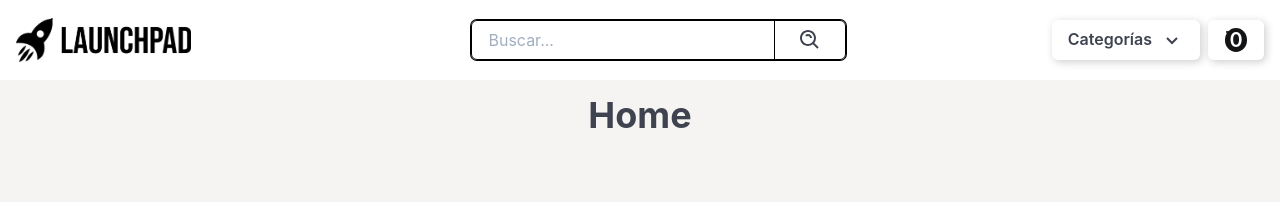
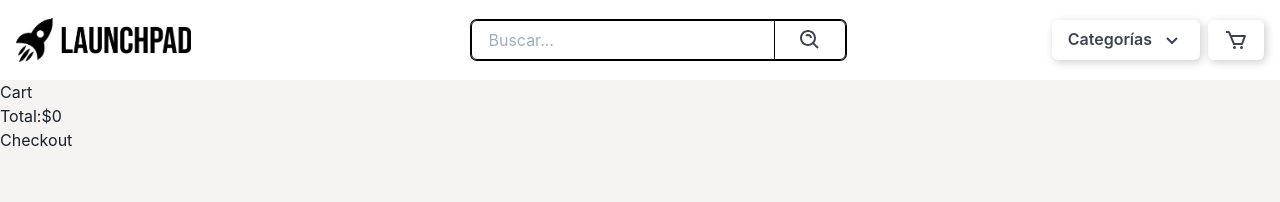
Before and after one commit to gleguizamon/launchpad, a React (Create React App) app: page /cart in a window 1280 px wide. Before the commit this address led to /. Shown: the top 202 px of the page. Built offline with nearby package versions, Linux system fonts and the light colour scheme.

Commit message:
feat: add cart context

```diff
--- a/src/App.jsx
+++ b/src/App.jsx
@@ -1,25 +1,26 @@
-/* eslint-disable react-hooks/exhaustive-deps */
 import React from 'react';
 import { BrowserRouter, Route, Routes, Navigate } from 'react-router-dom';
 import Navbar from './components/Navbar';
 import ItemListContainer from './containers/ItemListContainer';
 import ItemDetailContainer from './containers/ItemDetailContainer';
 import ScrollTop from './components/ScrollTop';
-import { CartProvider } from './context/CartContext';
+import Cart from './components/Cart';
+import CartContext from './context/CartContext';
 
 const App = () => (
-  <CartProvider>
+  <CartContext>
     <BrowserRouter>
       <Navbar />
       <Routes>
         <Route path="/" element={<ItemListContainer greeting="Home" />} />
         <Route path="/category/:categoryId" element={<ItemListContainer greeting="Filtrado" />} />
         <Route path="/product/:itemId" element={<ItemDetailContainer />} />
+        <Route path="/cart" element={<Cart />} />
         <Route path="*" element={<Navigate to="/" />} />
       </Routes>
       <ScrollTop />
     </BrowserRouter>
-  </CartProvider>
+  </CartContext>
 );
 
 export default App;
--- /dev/null
+++ b/src/components/Cart/index.jsx
@@ -0,0 +1,93 @@
+import React from 'react';
+import { useCartContext } from '../../context/CartContext';
+import { Link } from 'react-router-dom';
+
+const Cart = () => {
+  const { cart, removeFromCart } = useCartContext();
+  const total = cart.reduce((acc, item) => acc + item.price, 0);
+
+  return (
+    <div className="cart">
+      <h2>Cart</h2>
+      <div className="cart-items">
+        {cart.map(item => (
+          <div className="cart-item" key={item.id}>
+            <img src={item.image} alt={item.name} />
+            <div className="cart-item-details">
+              <h3>{item.name}</h3>
+              <p>
+                {item.price}
+                <span>x</span>
+                {item.quantity}
+              </p>
+            </div>
+            <button className="remove-button" onClick={() => removeFromCart(item)}>
+              &times;
+            </button>
+          </div>
+        ))}
+      </div>
+      <div className="cart-total">
+        <p>
+          Total:
+          <span>${total}</span>
+        </p>
+        <Link to="/checkout">
+          <button className="checkout-button">Checkout</button>
+        </Link>
+      </div>
+    </div>
+  );
+};
+
+//   return (
+//     <>
+//       {cart.length === 0 ? (
+//         <>
+//           <div>
+//             <h3>No hay ningún item en el carrito actualmente</h3>
+//             <br />
+//             <Link to="/">Volver a la tienda</Link>
+//           </div>
+//         </>
+//       ) : (
+//         <>
+//           <div>
+//             <h3>Carrito</h3>
+//             <br />
+//             <table className="table">
+//               <thead>
+//                 <tr>
+//                   <th>Producto</th>
+//                   <th>Precio</th>
+//                   <th>Cantidad</th>
+//                   <th>Total</th>
+//                   <th>Eliminar</th>
+//                 </tr>
+//               </thead>
+//               <tbody>
+//                 {cart.map(item => (
+//                   <tr key={item.id}>
+//                     <td>{item.title}</td>
+//                     <td>{item.price}</td>
+//                     <td>{item.quantity}</td>
+//                     <td>{item.quantity * item.price}</td>
+//                     <td>
+//                       <button className="btn btn-danger" onClick={() => removeItem(item)}>
+//                         Eliminar
+//                       </button>
+//                     </td>
+//                   </tr>
+//                 ))}
+//               </tbody>
+//             </table>
+//             <h3>Total: {cartTotal}</h3>
+//             <Link to="/">Volver a la tienda</Link>
+//           </div>
+//         </>
+//       )}
+//     </>
+//   );
+// };
+
+export default Cart;
--- a/src/components/CartWidget/index.jsx
+++ b/src/components/CartWidget/index.jsx
@@ -1,18 +1,19 @@
-import React, { useContext } from 'react';
+import React from 'react';
 import { BiCart } from 'react-icons/bi';
 import { Button, Box } from '@chakra-ui/react';
-import { CartContext } from '../../context/CartContext';
+import { useCartContext } from '../../context/CartContext';
 
 const CartWidget = () => {
-  const { cart } = useContext(CartContext);
-  const quantity = cart.reduce((acc, item) => acc + item.quantity, 0);
-
+  const { cart } = useCartContext();
+  const total = cart.reduce((acc, item) => acc + item.price, 0);
   return (
     <>
       <Button colorScheme="white" className="shadow-4">
         <BiCart className="f3 primary" />
-        {cart.length === 0 && (
-          <Box className="absolute widget f4 bg-dark white w-40 br-100">{quantity}</Box>
+        {cart.length > 0 && (
+          <Box className="ml-2">
+            <span className="f3">{total}</span>
+          </Box>
         )}
       </Button>
       <style jsx>{`
--- a/src/components/ItemCount/index.jsx
+++ b/src/components/ItemCount/index.jsx
@@ -1,63 +1,62 @@
 import React, { useState } from 'react';
 import { HStack, Button, Input } from '@chakra-ui/react';
+import { NavLink } from 'react-router-dom';
 
-// el boton hay que tener cuidado porque no se puede enviar si supera los rangos del stock.
+const ItemCount = ({ item, initial, addToCart, removeFromCart }) => {
+  const [count, setCount] = useState(initial);
 
-const ItemCount = ({ stock, initial, onAdd }) => {
-  const [quantity, setQuantity] = useState(initial);
-
-  const handleClick = e => {
-    const value = e.target.value;
-    if (value < 0) return;
-    if (value > stock) return;
-    setQuantity(value);
+  const handleChange = e => {
+    setCount(e.target.value);
   };
 
   const handleAdd = () => {
-    console.warn(quantity);
-    if (quantity === 0) return;
-    if (quantity > stock) return;
-    // si se puede comentar dos líneas superiores
-    onAdd(quantity);
+    addToCart(item, count);
+    setCount(initial);
+  };
+
+  const handleRemove = () => {
+    removeFromCart(item, count);
+    setCount(initial);
   };
 
   return (
     <>
-      {stock ? (
+      {item.stock ? (
         <>
           <HStack maxW="150px">
-            <Button
-              isDisabled={quantity === 1}
-              className="bg-white primary"
-              onClick={() => handleClick(-1)}
-            >
+            <Button isDisabled={count === 1} className="bg-white primary" onClick={handleRemove}>
               -
             </Button>
             <Input
               isRequired
-              borderColor={quantity > stock ? 'red' : 'white'}
-              focusBorderColor={quantity > stock ? 'red.500' : 'white'}
+              borderColor={count > item.stock ? 'red' : 'white'}
+              focusBorderColor={count > item.stock ? 'red.500' : 'white'}
               className="w-10 tc"
               type="number"
-              value={quantity > 0 ? quantity : 1}
-              onChange={e => setQuantity(parseInt(e.target.value))}
+              value={count > 0 ? count : 1}
+              onChange={handleChange}
               onClick={e => e.target.select()}
             />
             <Button
-              isDisabled={quantity >= stock}
+              isDisabled={count >= item.stock}
               className="bg-white primary"
-              onClick={() => handleClick(+1)}
+              onClick={handleAdd}
             >
               +
             </Button>
           </HStack>
           <Button
-            isDisabled={quantity > stock || quantity === 0}
+            isDisabled={count > item.stock || count === 0}
             className="bg-white primary br-pill"
             onClick={handleAdd}
           >
             Agregar al carrito
           </Button>
+          <NavLink to="/cart">
+            <Button className="bg-white primary br-pill">
+              <p>Ir al carrito</p>
+            </Button>
+          </NavLink>
         </>
       ) : (
         <>
--- a/src/components/ItemDetail/index.jsx
+++ b/src/components/ItemDetail/index.jsx
@@ -1,18 +1,10 @@
-import React, { useState } from 'react';
-import { useNavigate } from 'react-router-dom';
-import { Image, Box, Flex, Button } from '@chakra-ui/react';
+import React from 'react';
+import { Image, Box, Flex } from '@chakra-ui/react';
 import ItemCount from '../ItemCount';
+import { useCartContext } from '../../context/CartContext';
 
-const ItemDetail = ({ item, addToCart }) => {
-  const { count, setCount } = useState();
-  const navigate = useNavigate();
-  // Cuando el estado interno de ItemDetail tenga la cantidad de ítems solicitados, mostrar en su lugar un botón que diga “Terminar mi compra”
-  const handleAdd = () => {
-    addToCart({ item, count });
-    navigate('/cart');
-  };
-
-  // process buy
+const ItemDetail = ({ item }) => {
+  const { addToCart, removeFromCart } = useCartContext();
 
   return (
     <>
@@ -30,13 +22,12 @@ const ItemDetail = ({ item, addToCart }) => {
             <h2 className="f5 mt2">{item.description}</h2>
             <span className="b f5 mt2">{item.stock ? `$${item.price}` : ''}</span>
             <span className="f5 mb2">{item.stock ? 'Cantidad:' : ''}</span>
-            {!count ? (
-              <ItemCount stock={item.stock} initial={1} onAdd={count => setCount(count)} />
-            ) : (
-              <Button className="bg-white primary br-pill" onClick={handleAdd}>
-                Terminar compra
-              </Button>
-            )}
+            <ItemCount
+              item={item}
+              initial={1}
+              addToCart={addToCart}
+              removeFromCart={removeFromCart}
+            />
           </Flex>
         </Flex>
       </Flex>
--- a/src/components/Navbar/index.jsx
+++ b/src/components/Navbar/index.jsx
@@ -55,9 +55,6 @@ export default function Navbar() {
                   h="1.75rem"
                   size="sm"
                   backgroundColor="transparent"
-                  onClick={e => {
-                    alert('clicked', e.target.value);
-                  }}
                 >
                   <BiSearchAlt className="f3" />
                 </Button>
@@ -104,7 +101,7 @@ export default function Navbar() {
               <img className="w-20" src={isologo} alt="logo" />
             </Box>
           </Link>
-          {/* Acá va el cartWidget */}
+          {/* Acá va el cartWidget para mobile */}
         </Box>
 
         <style jsx>{`
--- a/src/containers/ItemDetailContainer/index.jsx
+++ b/src/containers/ItemDetailContainer/index.jsx
@@ -1,15 +1,12 @@
-/* eslint-disable react-hooks/exhaustive-deps */
-import React, { useState, useEffect, useContext } from 'react';
+import React, { useState, useEffect } from 'react';
 import { useParams } from 'react-router-dom';
 import { products } from '../../mocks/async-mock';
-import { CartContext } from '../../context/CartContext';
 import ItemDetail from '../../components/ItemDetail';
 
 const ItemDetailContainer = () => {
   const [product, setProduct] = useState();
   const [loading, setLoading] = useState(true);
   const { itemId } = useParams();
-  const { addToCart } = useContext(CartContext);
 
   useEffect(() => {
     setLoading(true);
@@ -27,7 +24,7 @@ const ItemDetailContainer = () => {
       .finally(() => setLoading(false));
   }, [itemId]);
 
-  return loading ? <h2>CARGANDO...</h2> : <ItemDetail item={product} addToCart={addToCart} />;
+  return loading ? <h2>CARGANDO...</h2> : <ItemDetail item={product} />;
 };
 
 export default ItemDetailContainer;
--- a/src/containers/ItemListContainer/index.jsx
+++ b/src/containers/ItemListContainer/index.jsx
@@ -1,4 +1,3 @@
-/* eslint-disable react-hooks/exhaustive-deps */
 import React, { useState, useEffect } from 'react';
 import ItemList from '../../components/ItemList';
 import { useParams } from 'react-router-dom';
--- a/src/context/CartContext.js
+++ b/src/context/CartContext.js
@@ -1,28 +1,51 @@
-import React, { createContext, useState } from 'react';
+import React, { createContext, useContext, useState } from 'react';
 
-export const CartContext = createContext();
+const context = createContext();
 
-/**
- * @param {*} param0
- */
-export const CartProvider = ({ defaultValue = [], children }) => {
-  const [cart, setCart] = useState(defaultValue);
+const { Provider } = context;
+
+export const useCartContext = () => {
+  return useContext(context);
+};
+
+const CartContext = ({ children }) => {
+  const [cart, setCart] = useState([]);
 
   const addToCart = product => {
     setCart([...cart, product]);
   };
 
-  const clear = () => {
+  const removeFromCart = product => {
+    setCart(cart.filter(item => item.id !== product.id));
+  };
+
+  const clearCart = () => {
     setCart([]);
   };
 
-  const isInCart = id => {
-    return cart.find(item => item.id === id);
+  const clearItem = product => {
+    setCart(cart.filter(item => item.id !== product.id));
   };
 
+  const isInCart = product => {
+    return cart.some(item => item.id === product.id);
+  };
+
+  console.warn(cart);
   return (
-    <CartContext.Provider value={{ cart, isInCart, addToCart, clear }}>
+    <Provider
+      value={{
+        cart,
+        addToCart,
+        removeFromCart,
+        clearCart,
+        clearItem,
+        isInCart
+      }}
+    >
       {children}
-    </CartContext.Provider>
+    </Provider>
   );
 };
+
+export default CartContext;
```
Also changed, not shown: package.json (+1 -14 lines), src/components/Item/index.jsx (+2 -12 lines), .eslintrc.json (added), 2 other files (tests, documents, lock files or other folders).
